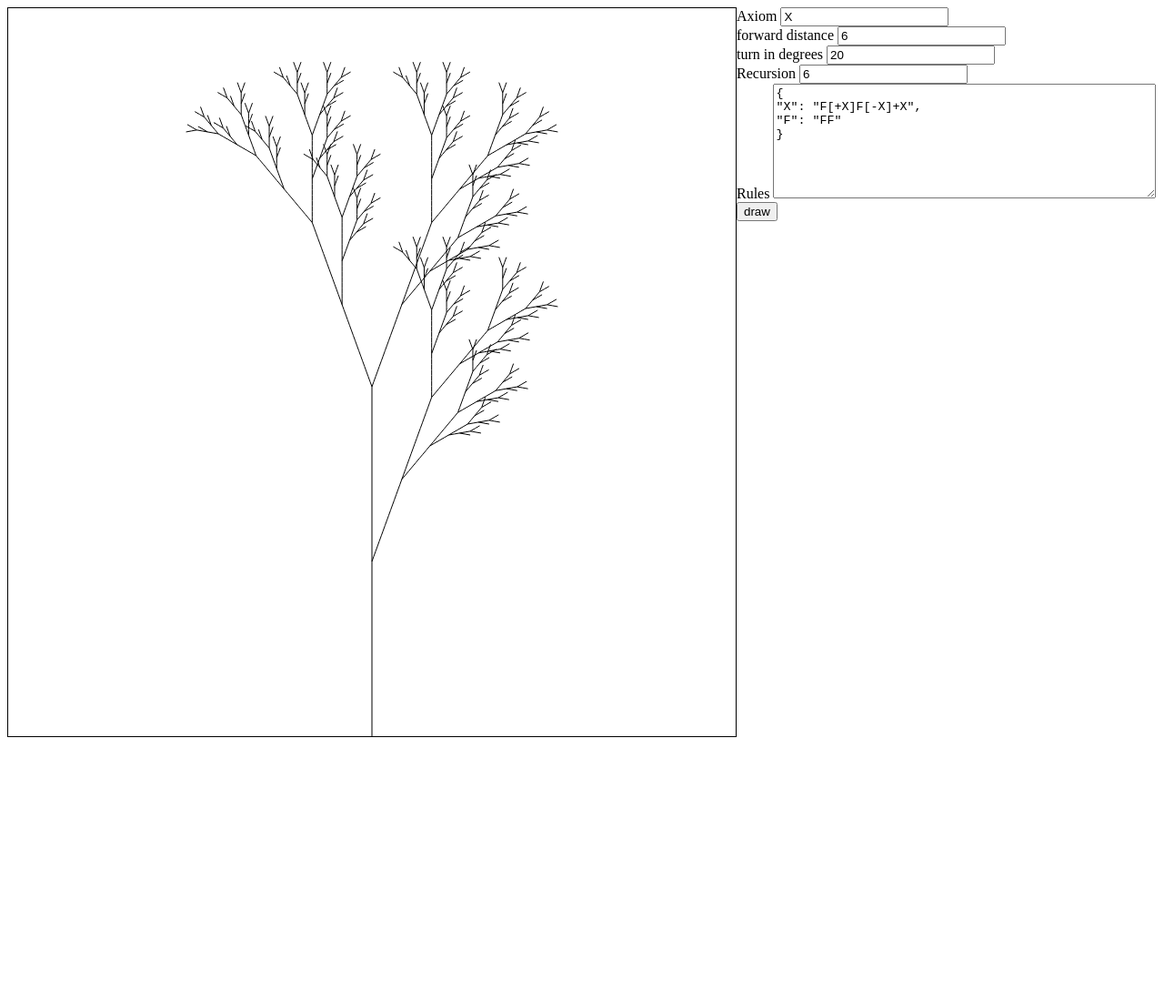
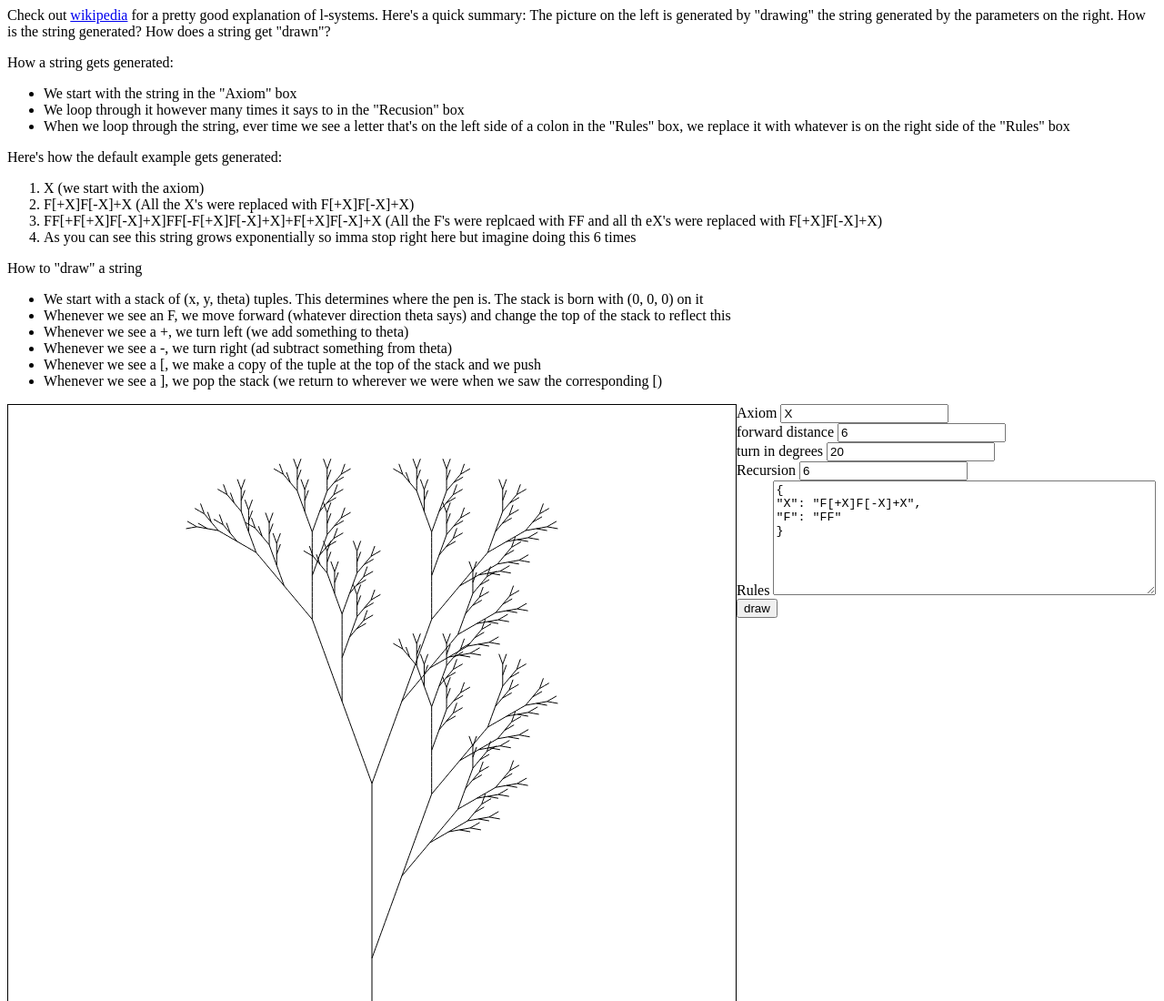
Before and after one commit to yabberyabber/l-systems, a plain HTML site: page index.html in a window 1280 px wide. Shown: the top 1100 px of the page at 91% size. Before the commit the page ends 810 px from the top, so only its background shows below. Drawn offline with Linux system fonts and the light colour scheme.

Commit message:
Added explanation

```diff
--- a/index.html
+++ b/index.html
@@ -2,6 +2,39 @@
     <head>
     </head>
     <body>
+        <p>
+            Check out <a href="https://en.wikipedia.org/wiki/L-system">wikipedia</a>
+            for a pretty good explanation of l-systems.  Here's a quick summary:
+            The picture on the left is generated by "drawing" the string generated
+            by the parameters on the right. How is the string generated?  How does
+            a string get "drawn"?
+        </p>
+        <p>
+            How a string gets generated:
+        </p>
+        <ul>
+            <li>We start with the string in the "Axiom" box</li>
+            <li>We loop through it however many times it says to in the "Recusion" box</li>
+            <li>When we loop through the string, ever time we see a letter that's on the left side of a colon in the "Rules" box, we replace it with whatever is on the right side of the "Rules" box</li>
+        </ul>
+        <p>Here's how the default example gets generated:</p>
+        <ol>
+            <li>X  (we start with the axiom)</li>
+            <li>F[+X]F[-X]+X  (All the X's were replaced with F[+X]F[-X]+X)</li>
+            <li>FF[+F[+X]F[-X]+X]FF[-F[+X]F[-X]+X]+F[+X]F[-X]+X (All the F's  were replcaed with FF and all th eX's were replaced with F[+X]F[-X]+X)</li>
+            <li>As you can see this string grows exponentially so imma stop right here but imagine doing this 6 times</li>
+        </ol>
+        <p>
+            How to "draw" a string
+        </p>
+        <ul>
+            <li>We start with a stack of (x, y, theta) tuples. This determines where the pen is.  The stack is born with (0, 0, 0) on it</li>
+            <li>Whenever we see an F, we move forward (whatever direction theta says) and change the top of the stack to reflect this</li>
+            <li>Whenever we see a +, we turn left (we add something to theta)</li>
+            <li>Whenever we see a -, we turn right (ad subtract something from theta)</li>
+            <li>Whenever we see a [, we make a copy of the tuple at the top of the stack and we push</li>
+            <li>Whenever we see a ], we pop the stack (we return to wherever we were when we saw the corresponding [)</li>
+        </ul>
         <canvas id="pretty" width="800px" height="800px" style="border: 1px solid black; float: left;">
         </canvas>
         <form onsubmit="handleSubmit()" action='#' >
```
